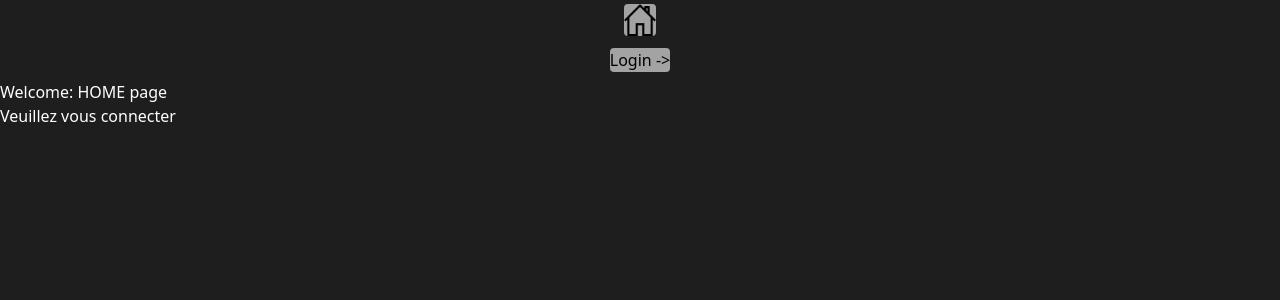
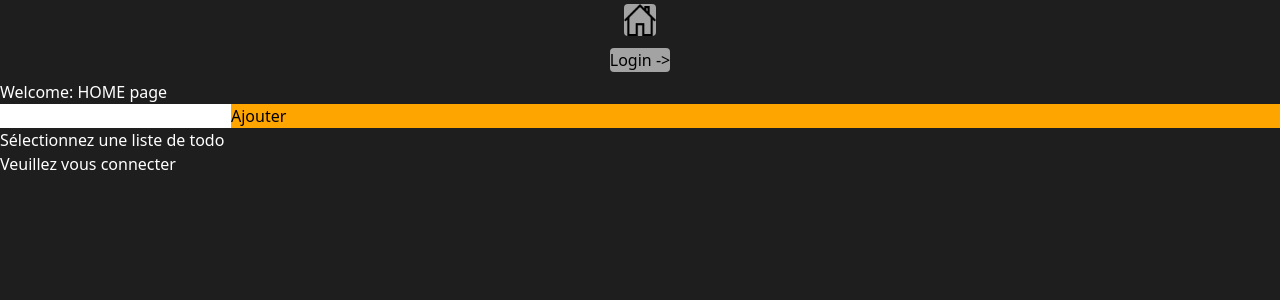
Before and after one commit to FestiveTree/AppliTodo, a Vue app in the folder appli_todo/: page /home in a window 1280 px wide. Shown: the top 300 px of the page. Built offline with nearby package versions, Linux system fonts and the light colour scheme.

Commit message:
Correction check logged

```diff
--- a/appli_todo/src/views/Home.vue
+++ b/appli_todo/src/views/Home.vue
@@ -2,7 +2,7 @@
 
   <p>Welcome: HOME page</p>
 
-  <div v-if="loggedOn">
+  <div>
     <h1 v-if="getTodoLists != null"> ToDoList ({{ getTodoLists.length }}) </h1>
 
     <Sidebar v-on:currentTodoList="changeCurrentTodoList($event.todolist)"/>
@@ -34,6 +34,11 @@ export default defineComponent({
       currentTodoList: null
     }
   },
+  mounted() {
+    if (localStorage.getItem('token') !== null) {
+      this.load();
+    }
+  },
   methods: {
     ...mapActions('todolist', ['load', 'deleteTodoList']),
     ...mapActions('account', ['login', 'getUser']),
@@ -56,9 +61,10 @@ export default defineComponent({
   },
   computed: {
     ...mapGetters('todolist', ['getTodoLists']),
+    ...mapGetters('account', ['getterToken']),
 
     loggedOn() {
-      return localStorage.getItem('token') != null;
+      return localStorage.getItem('token') !== null;
     }
 
   },
```
